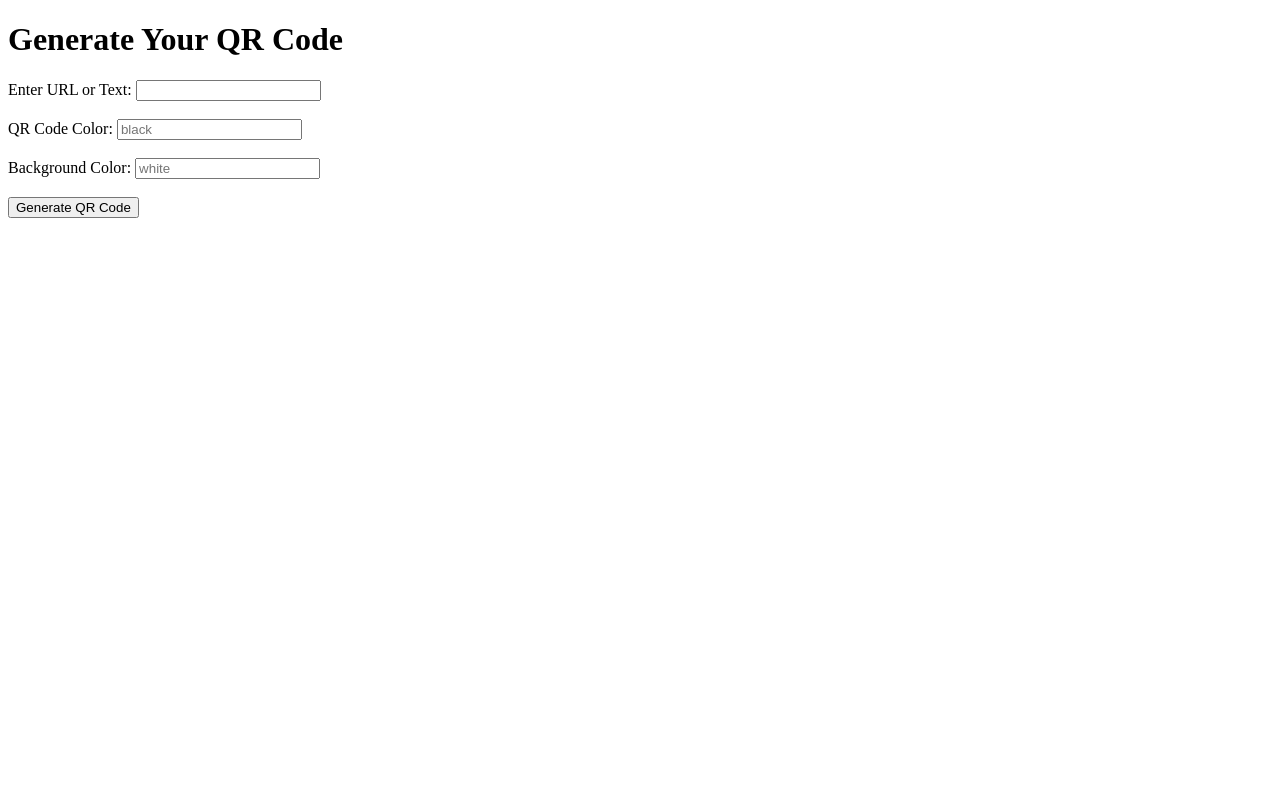
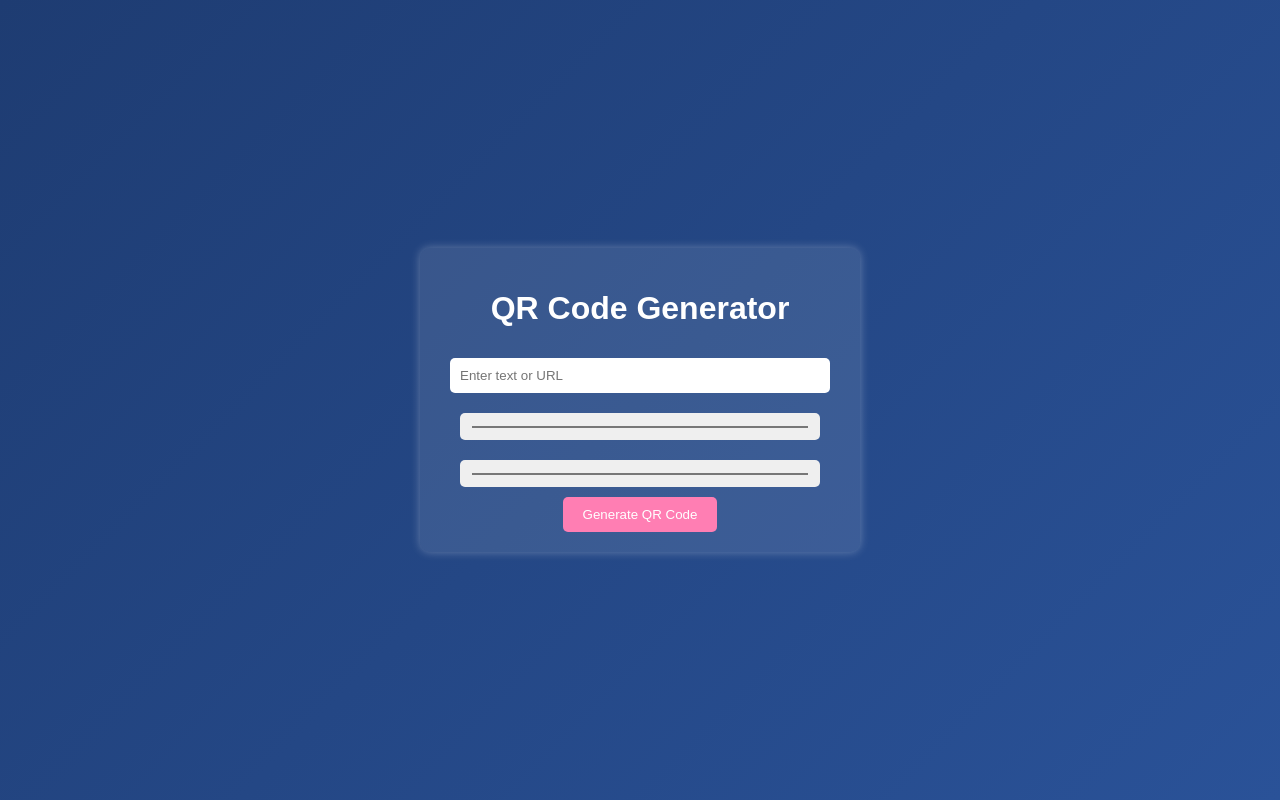
Before and after one commit to Theju1212/Qr-Code-Generator, a Flask app: page / in a window 1280 px wide. Run offline with Flask 3, Linux system fonts and the light colour scheme.

Commit message:
Added elegant CSS styling

```diff
--- /dev/null
+++ b/static/style.css
@@ -0,0 +1,66 @@
+/* Elegant Background */
+body {
+    font-family: Arial, sans-serif;
+    background: linear-gradient(135deg, #1e3c72, #2a5298); /* Blue gradient */
+    color: white;
+    display: flex;
+    justify-content: center;
+    align-items: center;
+    height: 100vh;
+    margin: 0;
+}
+
+/* Centered Container */
+.container {
+    text-align: center;
+    background: rgba(255, 255, 255, 0.1);
+    padding: 20px;
+    border-radius: 10px;
+    box-shadow: 0px 0px 10px rgba(255, 255, 255, 0.3);
+    max-width: 400px;
+    width: 100%;
+}
+
+/* Input Fields */
+input {
+    width: 90%;
+    padding: 10px;
+    margin: 10px 0;
+    border: none;
+    border-radius: 5px;
+}
+
+/* Button Style */
+button {
+    background: #ff7eb3;
+    color: white;
+    border: none;
+    padding: 10px 20px;
+    border-radius: 5px;
+    cursor: pointer;
+    transition: 0.3s;
+}
+
+button:hover {
+    background: #ff5e91;
+}
+
+/* QR Code Display */
+img {
+    margin-top: 10px;
+    width: 200px;
+    height: 200px;
+}
+
+/* Download Link */
+a {
+    display: inline-block;
+    margin-top: 10px;
+    color: #ff7eb3;
+    text-decoration: none;
+    font-weight: bold;
+}
+
+a:hover {
+    color: #ff5e91;
+}
--- a/templates/index.html
+++ b/templates/index.html
@@ -4,20 +4,24 @@
     <meta charset="UTF-8">
     <meta name="viewport" content="width=device-width, initial-scale=1.0">
     <title>QR Code Generator</title>
+    <link rel="stylesheet" href="{{ url_for('static', filename='style.css') }}">
 </head>
 <body>
-    <h1>Generate Your QR Code</h1>
-    <form method="POST">
-        <label>Enter URL or Text:</label>
-        <input type="text" name="data" required>
-        <br><br>
-        <label>QR Code Color:</label>
-        <input type="text" name="fill_color" placeholder="black">
-        <br><br>
-        <label>Background Color:</label>
-        <input type="text" name="bg_color" placeholder="white">
-        <br><br>
-        <button type="submit">Generate QR Code</button>
-    </form>
+    <div class="container">
+        <h1>QR Code Generator</h1>
+        <form method="POST">
+            <input type="text" name="data" placeholder="Enter text or URL" required>
+            <input type="color" name="fill_color" value="#000000" title="QR Code Color">
+            <input type="color" name="bg_color" value="#ffffff" title="Background Color">
+            <button type="submit">Generate QR Code</button>
+        </form>
+
+        {% if qr_code %}
+            <h2>Your QR Code:</h2>
+            <img src="{{ qr_code }}" alt="QR Code">
+            <br>
+            <a href="{{ qr_code }}" download="qr_code.png">Download QR Code</a>
+        {% endif %}
+    </div>
 </body>
 </html>
```
